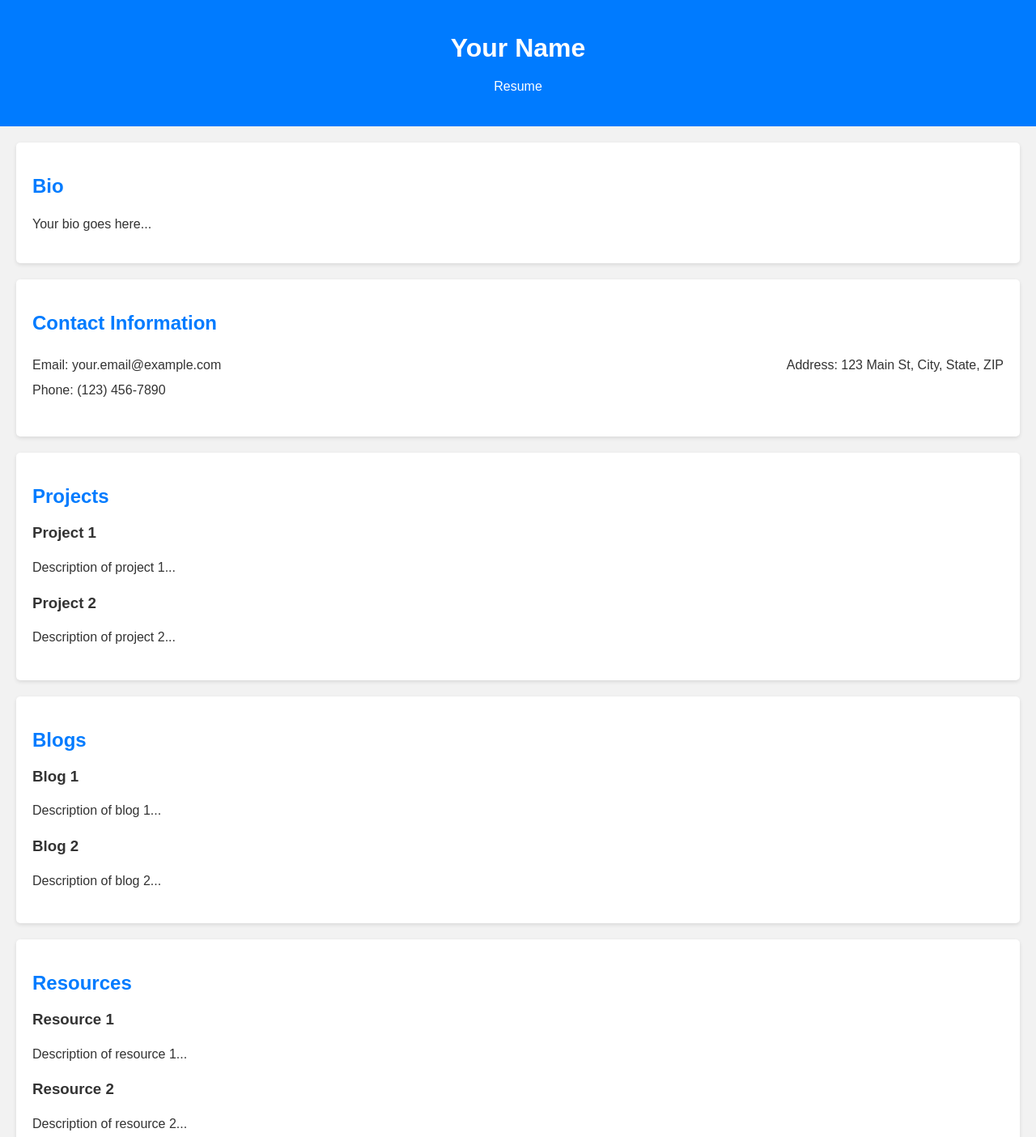
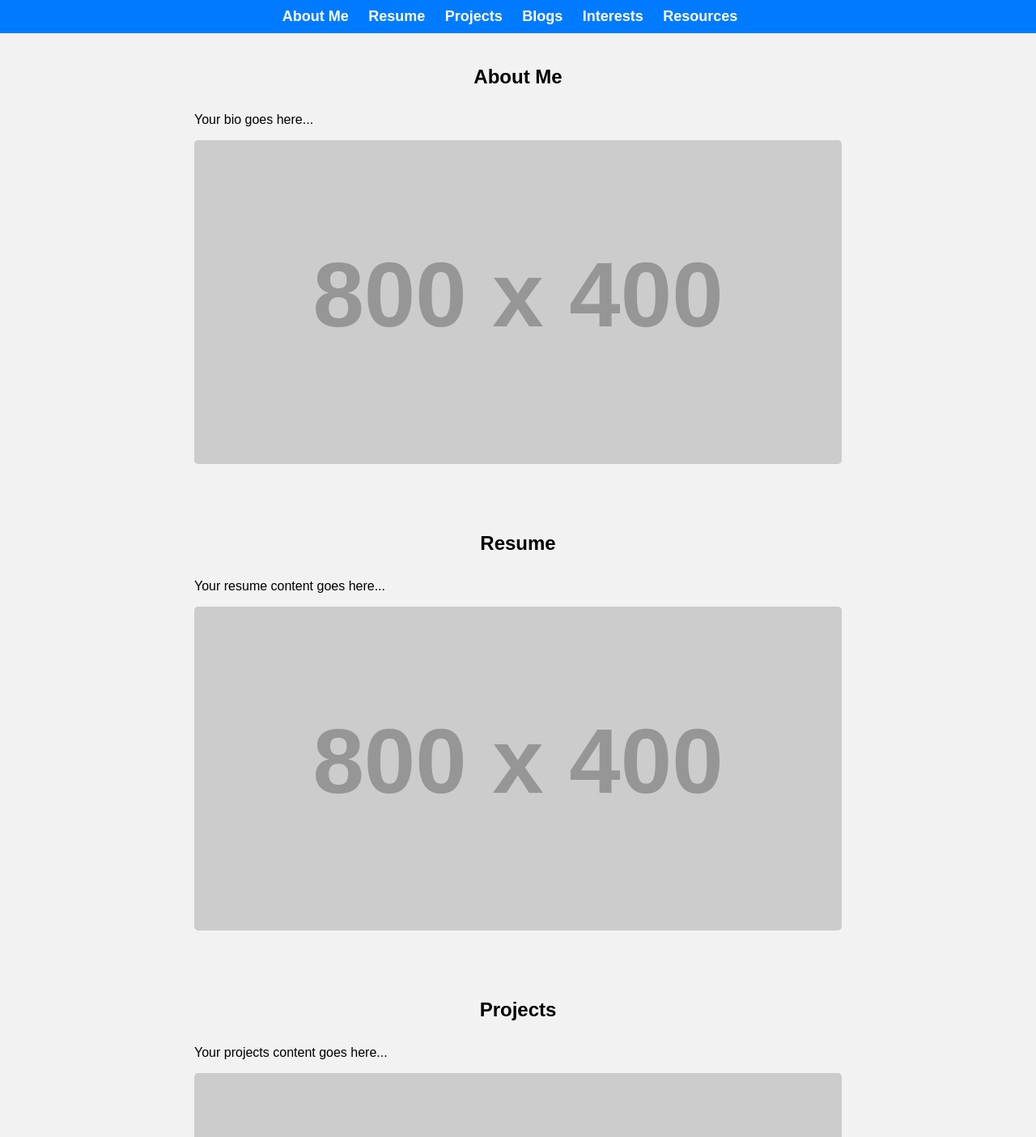
Before and after one commit to Nurovise/nurovise.github.io, a plain HTML site: page index.html in a window 1280 px wide. Shown: the top 1404 px of the page at 81% size. Drawn offline with Linux system fonts and the light colour scheme; placeholder pictures from the web are drawn by us.

Commit message:
Update index.html
Adding more sophistication

```diff
--- a/index.html
+++ b/index.html
@@ -4,129 +4,123 @@
 <head>
     <meta charset="UTF-8">
     <meta name="viewport" content="width=device-width, initial-scale=1.0">
-    <title>Your Name - Resume</title>
+    <title>Your Name - Personal Website</title>
     <style>
         body {
             font-family: Arial, sans-serif;
             margin: 0;
             padding: 0;
-            background-color: #f2f2f2;
-            color: #333;
         }
 
-        header {
+        nav {
             background-color: #007bff;
-            color: white;
-            text-align: center;
-            padding: 20px 0;
+            padding: 10px;
         }
 
-        h1 {
-            margin-bottom: 10px;
+        nav ul {
+            list-style-type: none;
+            margin: 0;
+            padding: 0;
+            text-align: center;
+        }
+
+        nav ul li {
+            display: inline;
+            margin-right: 20px;
+        }
+
+        nav ul li a {
+            color: white;
+            text-decoration: none;
+            font-weight: bold;
+            font-size: 18px;
         }
 
         section {
             padding: 20px;
-            margin: 20px;
-            background-color: white;
-            border-radius: 5px;
-            box-shadow: 0 2px 5px rgba(0, 0, 0, 0.1);
+            background-color: #f2f2f2;
         }
 
-        h2 {
-            color: #007bff;
+        .section-heading {
+            text-align: center;
+            margin-bottom: 30px;
         }
 
-        p {
-            line-height: 1.6;
+        .content {
+            max-width: 800px;
+            margin: 0 auto;
         }
 
-        .contact-info {
-            display: flex;
-            justify-content: space-between;
-            margin-bottom: 20px;
-        }
-
-        .contact-info p {
-            margin: 5px 0;
-        }
-
-        .project {
-            margin-bottom: 20px;
-        }
-
-        .blog {
-            margin-bottom: 20px;
-        }
-
-        .resource {
+        .placeholder-image {
+            width: 100%;
+            height: auto;
+            border-radius: 5px;
             margin-bottom: 20px;
         }
     </style>
 </head>
 
 <body>
-    <header>
-        <h1>Your Name</h1>
-        <p>Resume</p>
-    </header>
 
-    <section>
-        <h2>Bio</h2>
-        <p>Your bio goes here...</p>
-    </section>
+    <nav>
+        <ul>
+            <li><a href="#about-me">About Me</a></li>
+            <li><a href="#resume">Resume</a></li>
+            <li><a href="#projects">Projects</a></li>
+            <li><a href="#blogs">Blogs</a></li>
+            <li><a href="#interests">Interests</a></li>
+            <li><a href="#resources">Resources</a></li>
+        </ul>
+    </nav>
 
-    <section>
-        <h2>Contact Information</h2>
-        <div class="contact-info">
-            <div>
-                <p>Email: your.email@example.com</p>
-                <p>Phone: (123) 456-7890</p>
-            </div>
-            <div>
-                <p>Address: 123 Main St, City, State, ZIP</p>
-            </div>
+    <section id="about-me">
+        <div class="content">
+            <h2 class="section-heading">About Me</h2>
+            <p>Your bio goes here...</p>
+            <img class="placeholder-image" src="https://via.placeholder.com/800x400" alt="Placeholder Image">
         </div>
     </section>
 
-    <section>
-        <h2>Projects</h2>
-        <div class="project">
-            <h3>Project 1</h3>
-            <p>Description of project 1...</p>
+    <section id="resume">
+        <div class="content">
+            <h2 class="section-heading">Resume</h2>
+            <p>Your resume content goes here...</p>
+            <img class="placeholder-image" src="https://via.placeholder.com/800x400" alt="Placeholder Image">
         </div>
-        <div class="project">
-            <h3>Project 2</h3>
-            <p>Description of project 2...</p>
-        </div>
-        <!-- Add more projects as needed -->
     </section>
 
-    <section>
-        <h2>Blogs</h2>
-        <div class="blog">
-            <h3>Blog 1</h3>
-            <p>Description of blog 1...</p>
+    <section id="projects">
+        <div class="content">
+            <h2 class="section-heading">Projects</h2>
+            <p>Your projects content goes here...</p>
+            <img class="placeholder-image" src="https://via.placeholder.com/800x400" alt="Placeholder Image">
         </div>
-        <div class="blog">
-            <h3>Blog 2</h3>
-            <p>Description of blog 2...</p>
-        </div>
-        <!-- Add more blogs as needed -->
     </section>
 
-    <section>
-        <h2>Resources</h2>
-        <div class="resource">
-            <h3>Resource 1</h3>
-            <p>Description of resource 1...</p>
+    <section id="blogs">
+        <div class="content">
+            <h2 class="section-heading">Blogs</h2>
+            <p>Your blogs content goes here...</p>
+            <img class="placeholder-image" src="https://via.placeholder.com/800x400" alt="Placeholder Image">
         </div>
-        <div class="resource">
-            <h3>Resource 2</h3>
-            <p>Description of resource 2...</p>
+    </section>
+
+    <section id="interests">
+        <div class="content">
+            <h2 class="section-heading">Interests</h2>
+            <p>Your interests content goes here...</p>
+            <img class="placeholder-image" src="https://via.placeholder.com/800x400" alt="Placeholder Image">
         </div>
-        <!-- Add more resources as needed -->
     </section>
+
+    <section id="resources">
+        <div class="content">
+            <h2 class="section-heading">Resources</h2>
+            <p>Your resources content goes here...</p>
+            <img class="placeholder-image" src="https://via.placeholder.com/800x400" alt="Placeholder Image">
+        </div>
+    </section>
+
 </body>
 
 </html>
```
